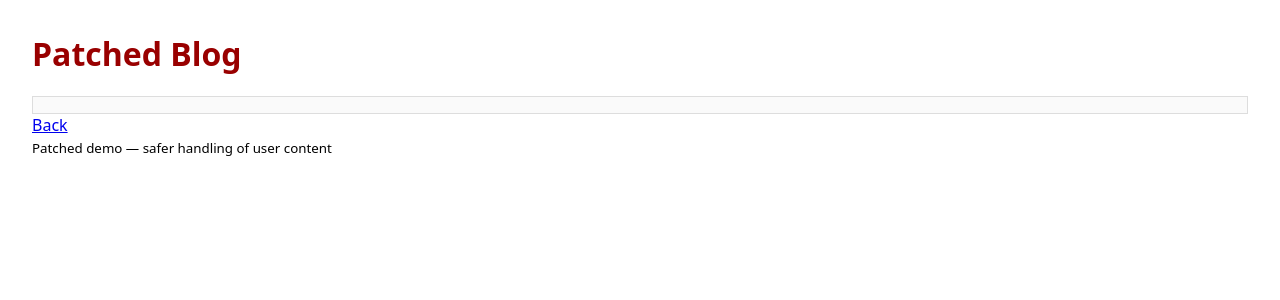
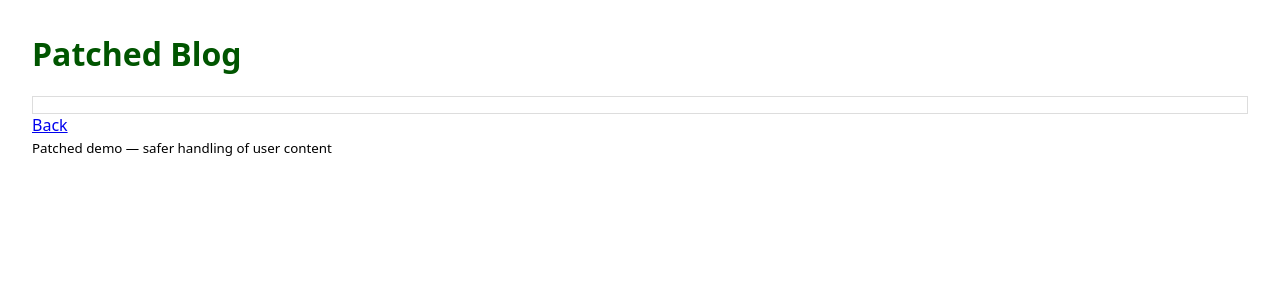
Before and after one commit to AbdullahMaqbool22/lab-mid-ssd, a Python web app: template flask_blog_full/vulnerable_blog/templates/post.html in a window 1280 px wide. Shown: the top 300 px of the page. Run offline with Jinja, Linux system fonts and the light colour scheme; the template is opened without the code that fills it, so the values that code supplies are empty.

Commit message:
Change header color and post background style

```diff
--- a/flask_blog_full/vulnerable_blog/static/style.css
+++ b/flask_blog_full/vulnerable_blog/static/style.css
@@ -1,3 +1,3 @@
 body { font-family: system-ui, Arial, sans-serif; margin: 2rem; }
-header h1 { color: #990000; }
-.post-content { padding: 0.5rem; border: 1px solid #ddd; background: #fafafa; }
+header h1 { color: #005500; }
+.post-content { padding: 0.5rem; border: 1px solid #ddd; background: #fff; }
```
